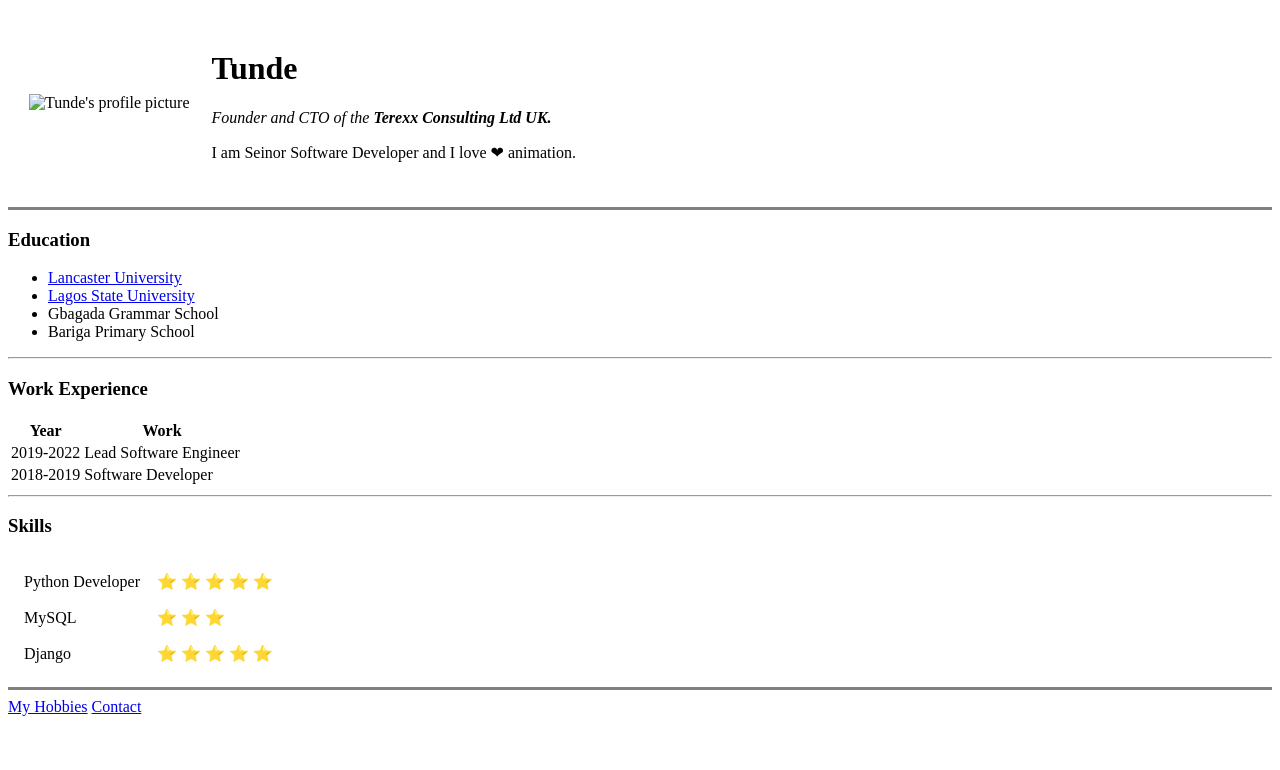
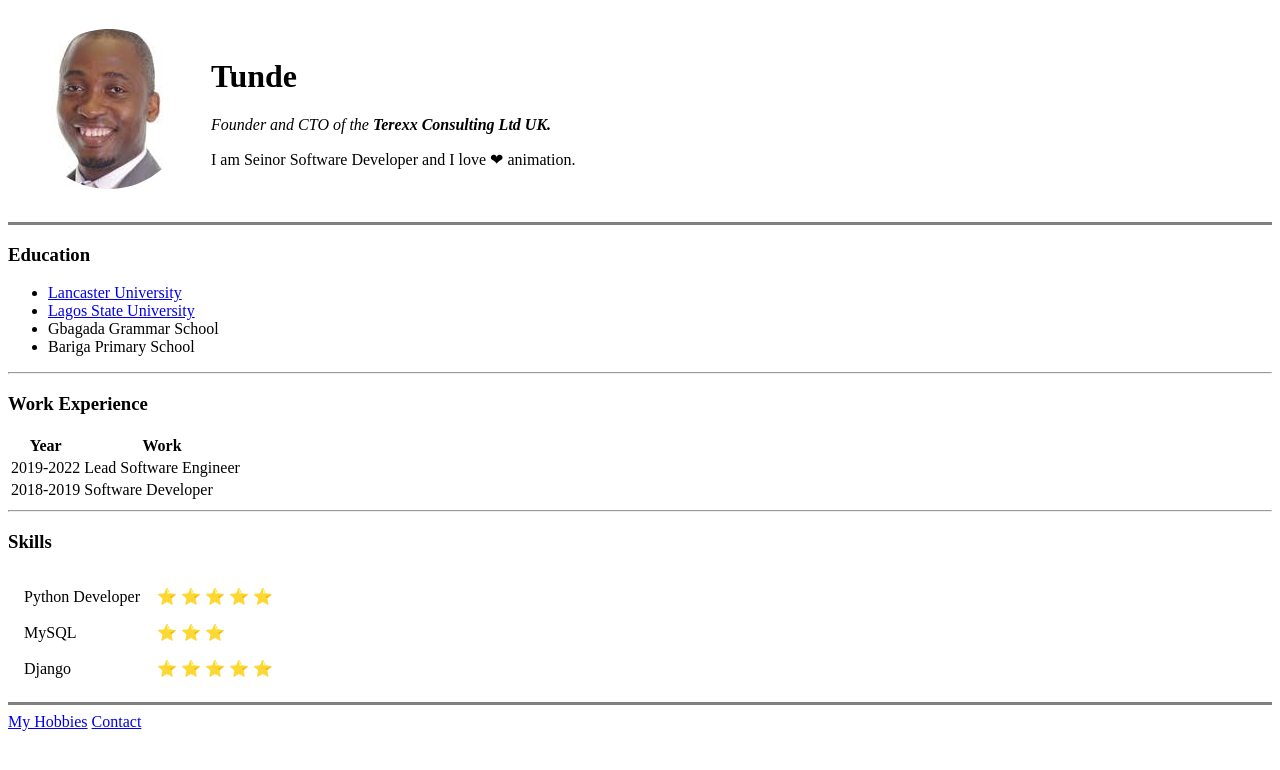
Before and after one commit to kassimbabatunde/cv, a plain HTML site: page index.html in a window 1280 px wide. Drawn offline with Linux system fonts and the light colour scheme; the site is published under a folder, as on GitHub Pages, so addresses that start at the root find nothing.

Commit message:
remove backslash from image path

```diff
--- a/index.html
+++ b/index.html
@@ -9,7 +9,7 @@
 <body>
     <table cellspacing="20">
         <tr>
-            <td><img src="/images/tunde.png" alt="Tunde's profile picture"></td>
+            <td><img src="images/tunde.png" alt="Tunde's profile picture"></td>
             <td><h1>Tunde</h1>
                 <p> <em>Founder and CTO of the <strong>Terexx Consulting Ltd UK.</strong> </em> </p>
                 <p>I am Seinor Software Developer and I love &#10084 animation.</p></td>
```
